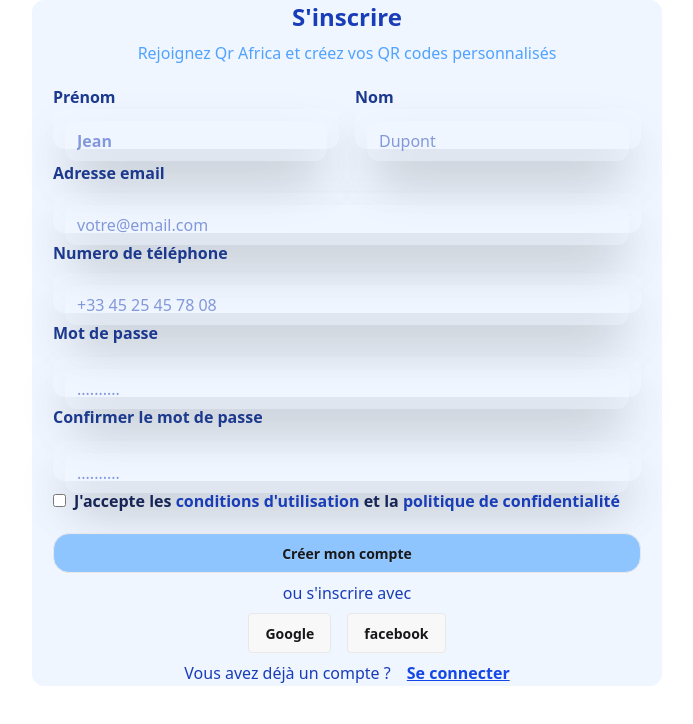
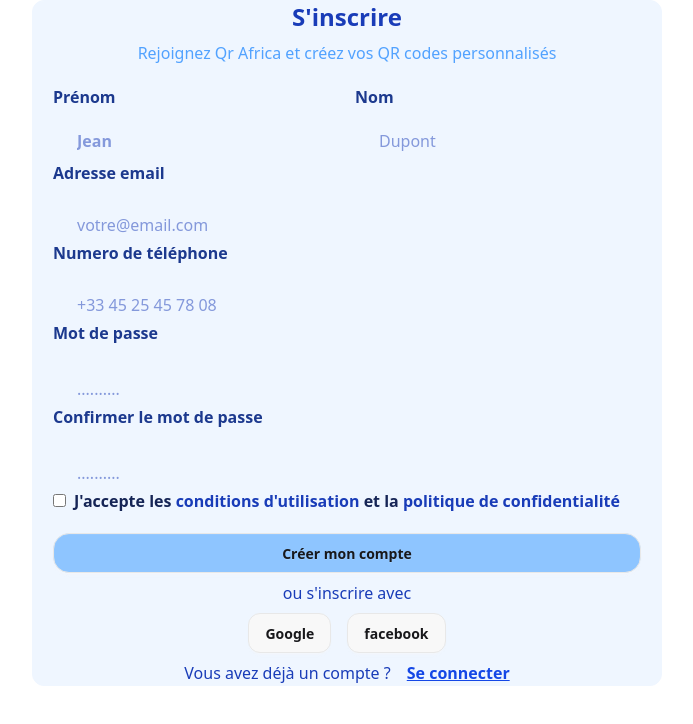
Before and after one commit to Eunock-web/QR-AFRICA-FRONT, a React (Vite) app: page / in a window 1280 px wide. Shown: the top 724 px of the page, without its empty margins (293-986 px from the left). Built offline with nearby package versions, Linux system fonts and the light colour scheme.

Commit message:
Correction

```diff
--- a/src/components/auth/Register.jsx
+++ b/src/components/auth/Register.jsx
@@ -15,12 +15,12 @@ function Register() {
                     <div className="flex flex-row space-x-4 space-y-3">
                         <div className='w-1/2 text-blue-800 '>
                             <label htmlFor="prenom" className='text-blue-900 font-semibold'>Prénom</label>
-                            <Input type="text" placeholder="Jean" id="prenom" name="prenom" className = "focus:border-blue-500  w-full  h-10  shadow-2xl rounded-xl p-3 font-semibold" />
+                            <Input type="text" placeholder="Jean" id="prenom" name="prenom" className = "focus:border-blue-500  w-full  h-10  rounded-xl p-3 font-semibold" />
                         </div>
 
                         <div className='w-1/2  text-blue-800 '>
                             <label htmlFor="prenom" className='text-blue-900 font-semibold' >Nom</label>
-                            <Input type="text" placeholder="Dupont" id="nom" name="nom" className = " focus:ring-2 focus:ring-blue-500  w-full  h-10  shadow-2xl rounded-xl p-3 font-semibold-[10px] " />
+                            <Input type="text" placeholder="Dupont" id="nom" name="nom" className = " focus:ring-2 focus:ring-blue-500  w-full  h-10   rounded-xl p-3 font-semibold-[10px] " />
                         </div>
                     </div>
 
@@ -28,22 +28,22 @@ function Register() {
 
                         <div className=" flex flex-col space-y-2 ">
                                 <label htmlFor="email" className='text-blue-900 font-semibold' >Adresse email</label>
-                                <Input type="email" placeholder="votre@email.com" id ="email" name="email" className = "focus:border-blue-500 w-full  h-10   shadow-2xl rounded-xl p-3 font-semibold-[10px] " />
+                                <Input type="email" placeholder="votre@email.com" id ="email" name="email" className = "focus:border-blue-500 w-full  h-10    rounded-xl p-3 font-semibold-[10px] " />
                         </div>
 
                         <div className=" flex flex-col space-y-2 ">
                                 <label htmlFor="telephone" className='text-blue-900 font-semibold' >Numero  de téléphone</label>
-                                <Input type="text" placeholder="+33 45 25 45 78 08" id="telephone" name="telephone" className = "focus:border-blue-500 w-full  h-10  shadow-2xl rounded-xl p-3 font-semibold-[10px] " />
+                                <Input type="text" placeholder="+33 45 25 45 78 08" id="telephone" name="telephone" className = "focus:border-blue-500 w-full  h-10 rounded-xl p-3 font-semibold-[10px] " />
                         </div>
 
                         <div className=' flex flex-col space-y-3 '>
                                 <label htmlFor="password" className='text-blue-900 font-semibold' >Mot de passe</label>
-                                <Input type="password" placeholder=".........." id="password" name="password" className = "focus:border-blue-500 w-full  h-10  shadow-2xl rounded-xl p-3 font-semibold-[10px] " />
+                                <Input type="password" placeholder=".........." id="password" name="password" className = "focus:border-blue-500 w-full  h-10   rounded-xl p-3 font-semibold-[10px] " />
                         </div>
 
                         <div className=' flex flex-col space-y-3 ' >
                                 <label htmlFor="confirm_password" className='text-blue-900 font-semibold' >Confirmer le mot de passe</label>
-                                <Input type="password" placeholder=".........." id="confirm_password" name="password" className = "focus:border-blue-500 w-full  h-10   shadow-2xl rounded-xl p-3 font-semibold-[10px] " />
+                                <Input type="password" placeholder=".........." id="confirm_password" name="password" className = "focus:border-blue-500 w-full  h-10  rounded-xl p-3 font-semibold-[10px] " />
                         </div>
 
                         <div className='flex flex-row gap-2 space-y-3'>
@@ -57,8 +57,8 @@ function Register() {
                         </div>
 
                         <div className='flex flex-row justify-center gap-4'>
-                            <Button>Google</Button>
-                            <Button>facebook</Button>
+                            <Button className="rounded-xl ">Google</Button>
+                            <Button className="rounded-xl ">facebook</Button>
                         </div>
 
                         <div className=''>
```
